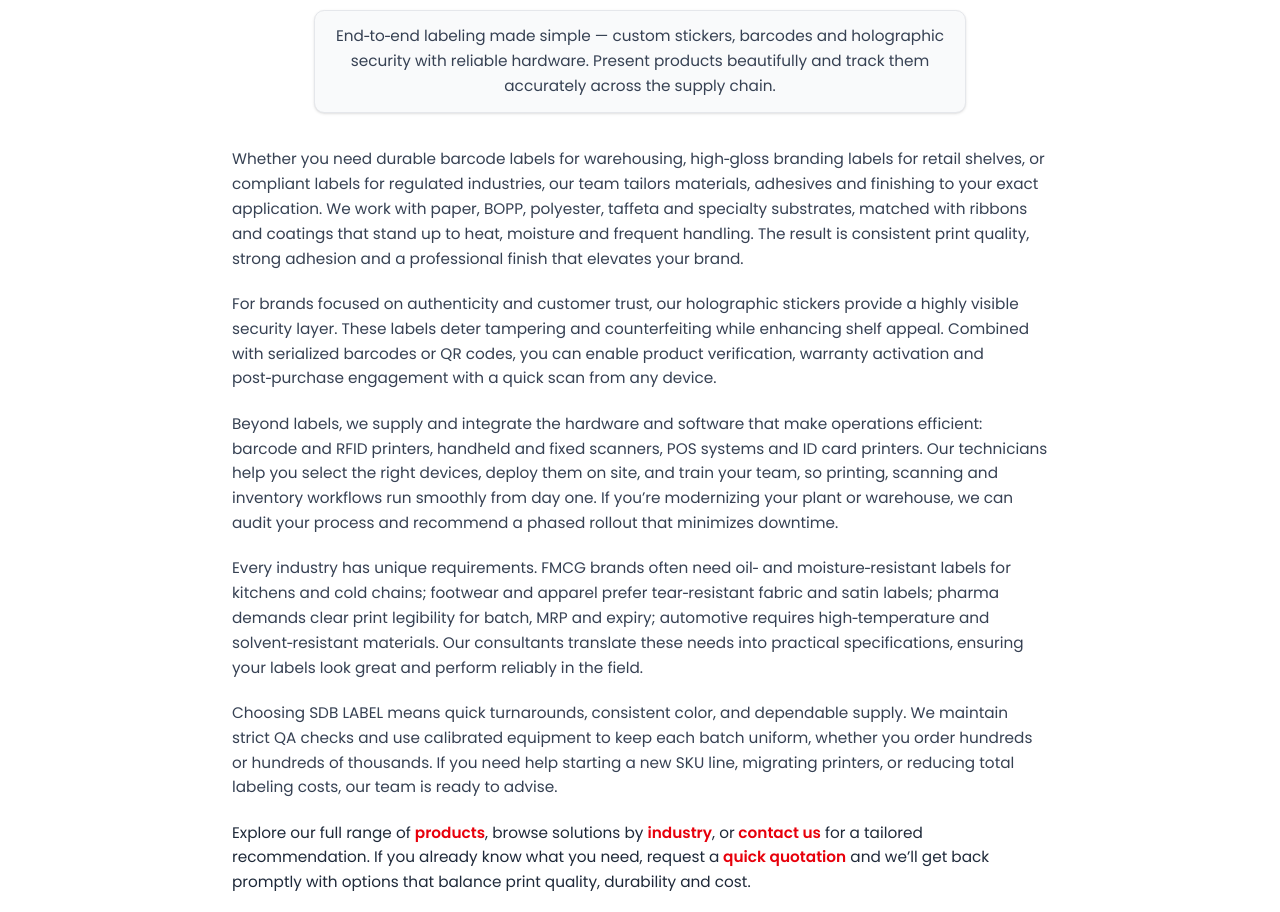
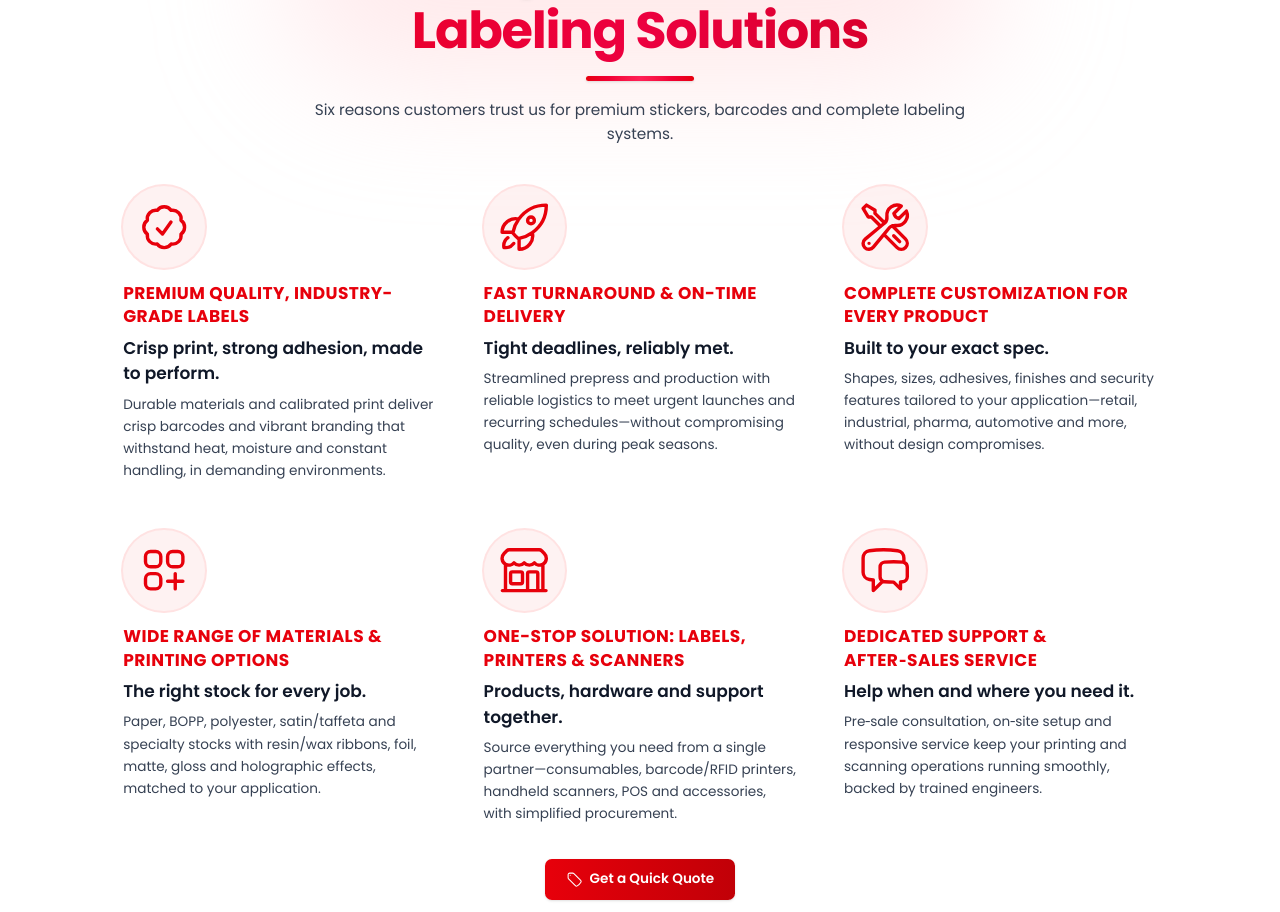
Before and after one commit to Sanjeev04441/business-website, a Next.js app: page / in a window 1280 px wide. Shown: the part 4300-5212 px from the top of the page. Built offline with nearby package versions, Linux system fonts and the light colour scheme.

Commit message:
articles

```diff
--- a/src/app/homeClient.tsx
+++ b/src/app/homeClient.tsx
@@ -18,7 +18,13 @@
   StarIcon,
   SparklesIcon,
   ShieldCheckIcon,
-  BuildingOfficeIcon
+  BuildingOfficeIcon,
+  CheckBadgeIcon,
+  RocketLaunchIcon,
+  WrenchScrewdriverIcon,
+  SquaresPlusIcon,
+  BuildingStorefrontIcon,
+  ChatBubbleLeftRightIcon
 } from '@heroicons/react/24/outline'
 
 export default function Home() {
@@ -971,69 +977,102 @@
         </div>
       </section>
 
-      {/* SEO Content Section */}
+      {/* Features Grid (replaces previous SEO copy block) */}
       <section
         id="sdb-labeling-solutions"
         className="py-16 lg:py-24 bg-white border-t border-gray-100"
-        aria-labelledby="seo-section-heading"
+        aria-labelledby="features-section-heading"
       >
-        <div className="container-custom px-4 sm:px-6 lg:px-8 max-w-5xl">
-          <header className="mb-8 lg:mb-10 text-center">
+        <div className="relative container-custom px-4 sm:px-6 lg:px-8">
+          {/* Decorative background for section header */}
+          <div className="pointer-events-none absolute -top-8 left-1/2 -translate-x-1/2 w-[720px] h-[220px] bg-gradient-to-r from-rose-200/40 via-red-200/40 to-rose-200/40 blur-3xl rounded-full"></div>
+
+          <header className="relative z-10 mb-12 text-center">
+            <div className="inline-flex items-center gap-2 px-5 py-2 rounded-full bg-gradient-to-r from-red-600 to-rose-600 text-white text-xs sm:text-sm font-semibold shadow-md">
+              <SparklesIcon className="w-4 h-4" />
+              Why Choose Us
+            </div>
             <h2
-              id="seo-section-heading"
-              className="text-3xl sm:text-4xl lg:text-5xl font-bold text-gray-900 leading-tight"
+              id="features-section-heading"
+              className="mt-4 text-3xl sm:text-4xl lg:text-6xl font-extrabold leading-tight tracking-tight"
             >
-              Barcode Labels, Holographic Stickers and Premium Labeling Solutions
+              <span className="text-transparent bg-clip-text bg-gradient-to-r from-gray-900 via-red-700 to-gray-900 drop-shadow-sm">Why Choose Our</span>
+              <span className="block text-transparent bg-clip-text bg-gradient-to-r from-red-600 via-rose-600 to-red-700">Labeling Solutions</span>
             </h2>
-            <p className="mt-5 text-[15px] sm:text-base lg:text-lg text-gray-700 max-w-3xl mx-auto bg-gray-50 border border-gray-200 rounded-xl px-5 py-4 leading-relaxed shadow-sm">
-              End‑to‑end labeling made simple — custom stickers, barcodes and holographic security with reliable
-              hardware. Present products beautifully and track them accurately across the supply chain.
+            <div className="mx-auto mt-4 h-1.5 w-24 sm:w-32 bg-gradient-to-r from-red-600 via-rose-500 to-red-600 rounded-full shadow-sm"></div>
+            <p className="mt-5 text-[15px] sm:text-base lg:text-lg text-gray-700 max-w-3xl mx-auto">
+              Six reasons customers trust us for premium stickers, barcodes and complete labeling systems.
             </p>
           </header>
 
-          <div className="space-y-6 text-gray-700 text-base lg:text-lg leading-relaxed">
-            <p>
-              Whether you need durable barcode labels for warehousing, high‑gloss branding labels for retail
-              shelves, or compliant labels for regulated industries, our team tailors materials, adhesives and
-              finishing to your exact application. We work with paper, BOPP, polyester, taffeta and specialty
-              substrates, matched with ribbons and coatings that stand up to heat, moisture and frequent handling.
-              The result is consistent print quality, strong adhesion and a professional finish that elevates your
-              brand.
-            </p>
-            <p>
-              For brands focused on authenticity and customer trust, our holographic stickers provide a highly
-              visible security layer. These labels deter tampering and counterfeiting while enhancing shelf appeal.
-              Combined with serialized barcodes or QR codes, you can enable product verification, warranty
-              activation and post‑purchase engagement with a quick scan from any device.
-            </p>
-            <p>
-              Beyond labels, we supply and integrate the hardware and software that make operations efficient:
-              barcode and RFID printers, handheld and fixed scanners, POS systems and ID card printers. Our
-              technicians help you select the right devices, deploy them on site, and train your team, so printing,
-              scanning and inventory workflows run smoothly from day one. If you’re modernizing your plant or
-              warehouse, we can audit your process and recommend a phased rollout that minimizes downtime.
-            </p>
-            <p>
-              Every industry has unique requirements. FMCG brands often need oil‑ and moisture‑resistant labels for
-              kitchens and cold chains; footwear and apparel prefer tear‑resistant fabric and satin labels; pharma
-              demands clear print legibility for batch, MRP and expiry; automotive requires high‑temperature and
-              solvent‑resistant materials. Our consultants translate these needs into practical specifications,
-              ensuring your labels look great and perform reliably in the field.
-            </p>
-            <p>
-              Choosing SDB LABEL means quick turnarounds, consistent color, and dependable supply. We maintain
-              strict QA checks and use calibrated equipment to keep each batch uniform, whether you order hundreds
-              or hundreds of thousands. If you need help starting a new SKU line, migrating printers, or reducing
-              total labeling costs, our team is ready to advise.
-            </p>
-            <p className="text-gray-800">
-              Explore our full range of <a href="/products" className="text-red-600 hover:underline font-semibold">products</a>,
-              browse solutions by <a href="/industries" className="text-red-600 hover:underline font-semibold">industry</a>, or
-              <a href="/contact" className="text-red-600 hover:underline font-semibold"> contact us</a> for a tailored
-              recommendation. If you already know what you need, request a
-              <a href="/get-quotation" className="text-red-600 hover:underline font-semibold"> quick quotation</a> and we’ll
-              get back promptly with options that balance print quality, durability and cost.
-            </p>
+          <div className="grid gap-14 sm:grid-cols-2 lg:grid-cols-3">
+            {/* 1. Premium Quality, Industry-Grade Labels */}
+            <article className="h-full text-left flex flex-col items-start">
+              <div className="mb-4 w-24 h-24 rounded-full bg-red-50 ring-2 ring-red-100 flex items-center justify-center text-red-600">
+                <CheckBadgeIcon className="w-16 h-16" />
+              </div>
+              <h3 className="text-lg sm:text-xl font-extrabold tracking-wide text-red-600 uppercase">Premium Quality, Industry-Grade Labels</h3>
+              <p className="mt-2 font-semibold text-gray-900 max-w-[36ch] text-[17px]">Crisp print, strong adhesion, made to perform.</p>
+              <p className="mt-2 text-gray-700 leading-relaxed max-w-[58ch] text-[15px] sm:text-base">Durable materials and calibrated print deliver crisp barcodes and vibrant branding that withstand heat, moisture and constant handling, in demanding environments.</p>
+            </article>
+
+            {/* 2. Fast Turnaround & On-Time Delivery */}
+            <article className="h-full text-left flex flex-col items-start">
+              <div className="mb-4 w-24 h-24 rounded-full bg-red-50 ring-2 ring-red-100 flex items-center justify-center text-red-600">
+                <RocketLaunchIcon className="w-16 h-16" />
+              </div>
+              <h3 className="text-lg sm:text-xl font-extrabold tracking-wide text-red-600 uppercase">Fast Turnaround & On-Time Delivery</h3>
+              <p className="mt-2 font-semibold text-gray-900 max-w-[36ch] text-[17px]">Tight deadlines, reliably met.</p>
+              <p className="mt-2 text-gray-700 leading-relaxed max-w-[58ch] text-[15px] sm:text-base">Streamlined prepress and production with reliable logistics to meet urgent launches and recurring schedules—without compromising quality, even during peak seasons.</p>
+            </article>
+
+            {/* 3. Complete Customization for Every Product */}
+            <article className="h-full text-left flex flex-col items-start">
+              <div className="mb-4 w-24 h-24 rounded-full bg-red-50 ring-2 ring-red-100 flex items-center justify-center text-red-600">
+                <WrenchScrewdriverIcon className="w-16 h-16" />
+              </div>
+              <h3 className="text-lg sm:text-xl font-extrabold tracking-wide text-red-600 uppercase">Complete Customization for Every Product</h3>
+              <p className="mt-2 font-semibold text-gray-900 max-w-[36ch] text-[17px]">Built to your exact spec.</p>
+              <p className="mt-2 text-gray-700 leading-relaxed max-w-[58ch] text-[15px] sm:text-base">Shapes, sizes, adhesives, finishes and security features tailored to your application—retail, industrial, pharma, automotive and more, without design compromises.</p>
+            </article>
+
+            {/* 4. Wide Range of Materials & Printing Options */}
+            <article className="h-full text-left flex flex-col items-start">
+              <div className="mb-4 w-24 h-24 rounded-full bg-red-50 ring-2 ring-red-100 flex items-center justify-center text-red-600">
+                <SquaresPlusIcon className="w-16 h-16" />
+              </div>
+              <h3 className="text-lg sm:text-xl font-extrabold tracking-wide text-red-600 uppercase">Wide Range of Materials & Printing Options</h3>
+              <p className="mt-2 font-semibold text-gray-900 max-w-[36ch] text-[17px]">The right stock for every job.</p>
+              <p className="mt-2 text-gray-700 leading-relaxed max-w-[58ch] text-[15px] sm:text-base">Paper, BOPP, polyester, satin/taffeta and specialty stocks with resin/wax ribbons, foil, matte, gloss and holographic effects, matched to your application.</p>
+            </article>
+
+            {/* 5. One-Stop Solution: Labels, Printers & Scanners */}
+            <article className="h-full text-left flex flex-col items-start">
+              <div className="mb-4 w-24 h-24 rounded-full bg-red-50 ring-2 ring-red-100 flex items-center justify-center text-red-600">
+                <BuildingStorefrontIcon className="w-16 h-16" />
+              </div>
+              <h3 className="text-lg sm:text-xl font-extrabold tracking-wide text-red-600 uppercase">One-Stop Solution: Labels, Printers & Scanners</h3>
+              <p className="mt-2 font-semibold text-gray-900 max-w-[36ch] text-[17px]">Products, hardware and support together.</p>
+              <p className="mt-2 text-gray-700 leading-relaxed max-w-[58ch] text-[15px] sm:text-base">Source everything you need from a single partner—consumables, barcode/RFID printers, handheld scanners, POS and accessories, with simplified procurement.</p>
+            </article>
+
+            {/* 6. Dedicated Support & After‑Sales Service */}
+            <article className="h-full text-left flex flex-col items-start">
+              <div className="mb-4 w-24 h-24 rounded-full bg-red-50 ring-2 ring-red-100 flex items-center justify-center text-red-600">
+                <ChatBubbleLeftRightIcon className="w-16 h-16" />
+              </div>
+              <h3 className="text-lg sm:text-xl font-extrabold tracking-wide text-red-600 uppercase">Dedicated Support & After‑Sales Service</h3>
+              <p className="mt-2 font-semibold text-gray-900 max-w-[36ch] text-[17px]">Help when and where you need it.</p>
+              <p className="mt-2 text-gray-700 leading-relaxed max-w-[58ch] text-[15px] sm:text-base">Pre‑sale consultation, on‑site setup and responsive service keep your printing and scanning operations running smoothly, backed by trained engineers.</p>
+            </article>
+          </div>
+
+          {/* Small CTA under grid */}
+          <div className="text-center mt-10">
+            <a href="/get-quotation" className="inline-flex items-center justify-center px-6 py-3 bg-gradient-to-r from-red-600 to-red-700 text-white rounded-lg font-semibold shadow hover:shadow-md hover:from-red-700 hover:to-red-800 transition-all">
+              <TagIcon className="w-5 h-5 mr-2" />
+              Get a Quick Quote
+            </a>
           </div>
         </div>
       </section>
```
